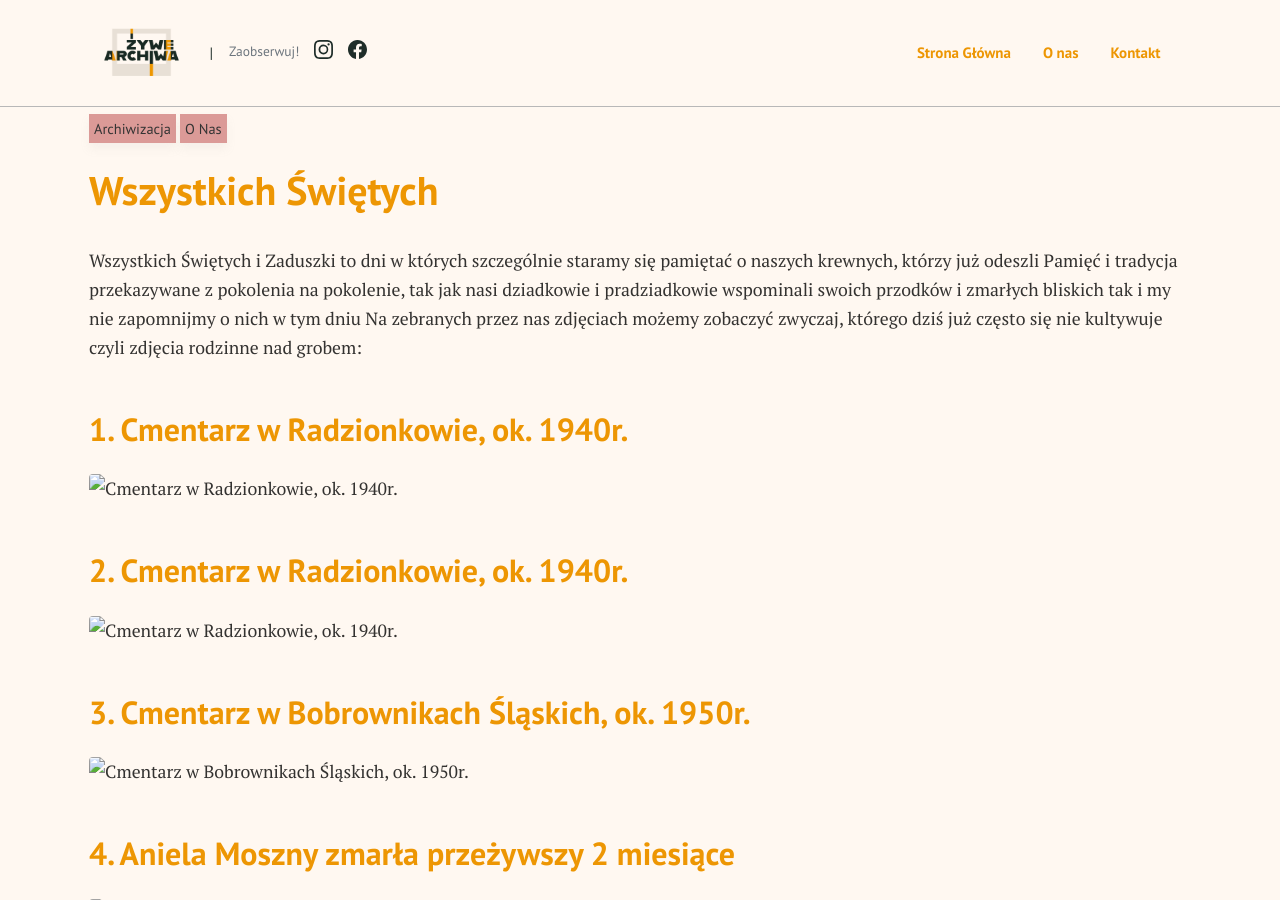
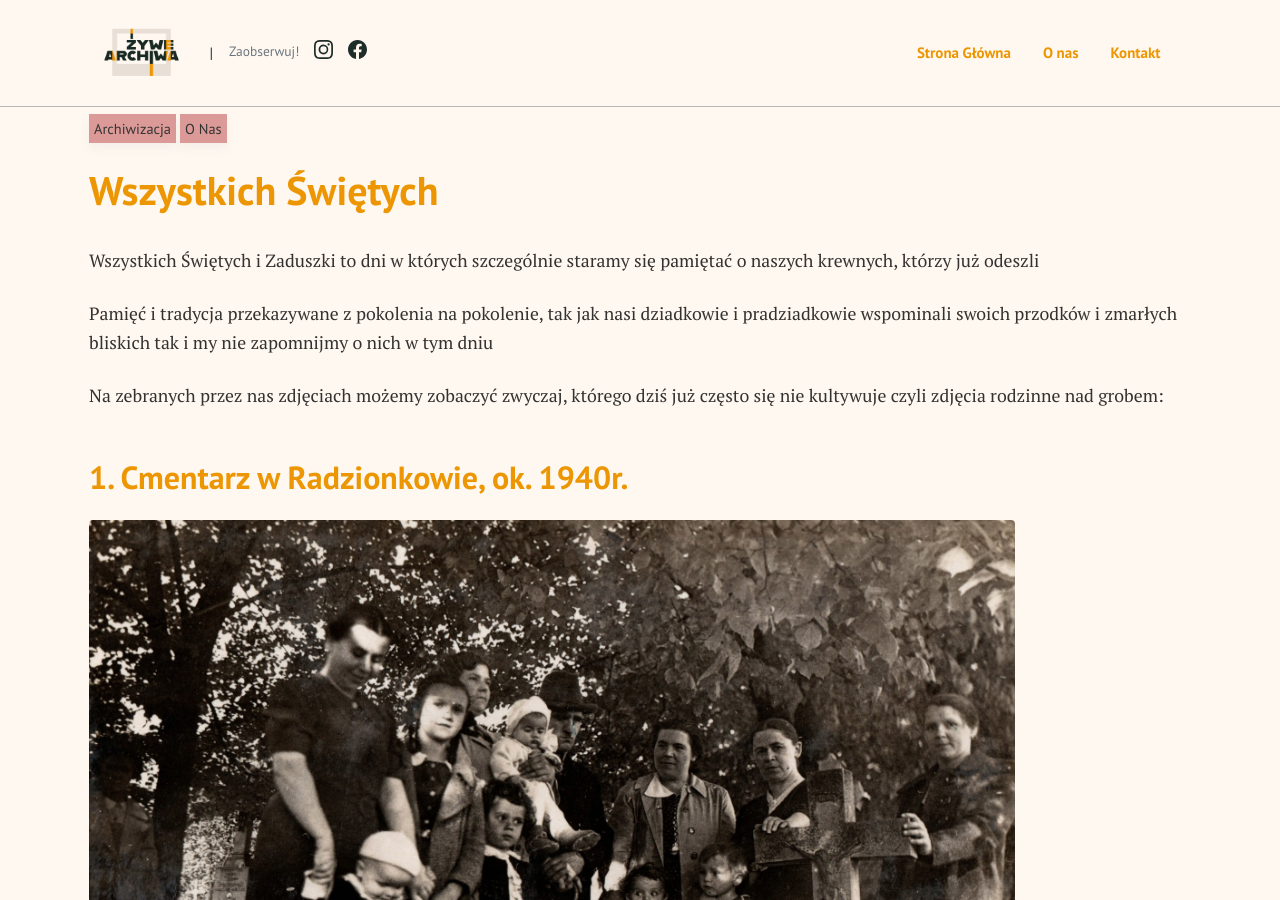
Before and after one commit to zywearchiwa/zywearchiwa.github.io, a Jekyll site: the page built from _posts/2023-11-1-WszystkichSwietych.md, in a window 1280 px wide and 900 px high. Built offline with Jekyll 4.4.1, drawn with Linux system fonts in a browser that asks for light colours; some web fonts are replaced.

Commit message:
Update 2023-11-1-WszystkichSwietych.md

```diff
--- a/_posts/2023-11-1-WszystkichSwietych.md
+++ b/_posts/2023-11-1-WszystkichSwietych.md
@@ -6,21 +6,25 @@ image: assets/images/wszystkich.jpg
 ---
 
 Wszystkich Świętych i Zaduszki to dni w których szczególnie staramy się pamiętać o naszych krewnych, którzy już odeszli
+
 Pamięć i tradycja przekazywane z pokolenia na pokolenie, tak jak nasi dziadkowie i pradziadkowie wspominali swoich przodków i zmarłych bliskich tak i my nie zapomnijmy o nich w tym dniu
+
 Na zebranych przez nas zdjęciach możemy zobaczyć zwyczaj, którego dziś już często się nie kultywuje czyli zdjęcia rodzinne nad grobem:
+
 ## 1. Cmentarz w Radzionkowie, ok. 1940r.
-![Cmentarz w Radzionkowie, ok. 1940r.](assets/images/wszystkich/1.png)
+![Cmentarz w Radzionkowie, ok. 1940r.](/assets/images/wszystkich/1.png)
 ## 2. Cmentarz w Radzionkowie, ok. 1940r.
-![Cmentarz w Radzionkowie, ok. 1940r.](assets/images/wszystkich/2.png)
+![Cmentarz w Radzionkowie, ok. 1940r.](/assets/images/wszystkich/2.png)
 ## 3. Cmentarz w Bobrownikach Śląskich, ok. 1950r.
-![Cmentarz w Bobrownikach Śląskich, ok. 1950r.](assets/images/wszystkich/3.png)
+![Cmentarz w Bobrownikach Śląskich, ok. 1950r.](/assets/images/wszystkich/3.png)
 ## 4. Aniela Moszny zmarła przeżywszy 2 miesiące
-![ Aniela Moszny zmarła przeżywszy 2 miesiące](assets/images/wszystkich/4.png)
+![ Aniela Moszny zmarła przeżywszy 2 miesiące](/assets/images/wszystkich/4.png)
 ## 5. Alojzy nad grobem swojej córki Anieli, Cmentarz w Bobrownikach Śląskich, nieistniejący już sektor grobów dziecięcych
-![Alojzy nad grobem swojej córki Anieli](assets/images/wszystkich/5.png)
+![Alojzy nad grobem swojej córki Anieli](/assets/images/wszystkich/5.png)
 ## 6. Cmentarz w Kadzidle, ok 1980r.
-![Cmentarz w Kadzidle, ok 1980r.](assets/images/wszystkich/6.png)
+![Cmentarz w Kadzidle, ok 1980r.](/assets/images/wszystkich/6.png)
 ## 7. Cmentarz w Strzybnicy, ok 1975r.
-![Cmentarz w Strzybnicy, ok 1975r.](assets/images/wszystkich/7.png)
+![Cmentarz w Strzybnicy, ok 1975r.](/assets/images/wszystkich/7.png)
+
 Spotkaliście też takie fotografie w swoich zbiorach?
 Możemy dzięki nim też porównać jak zmieniły się nasze cmentarze na przestrzeni lat
```
